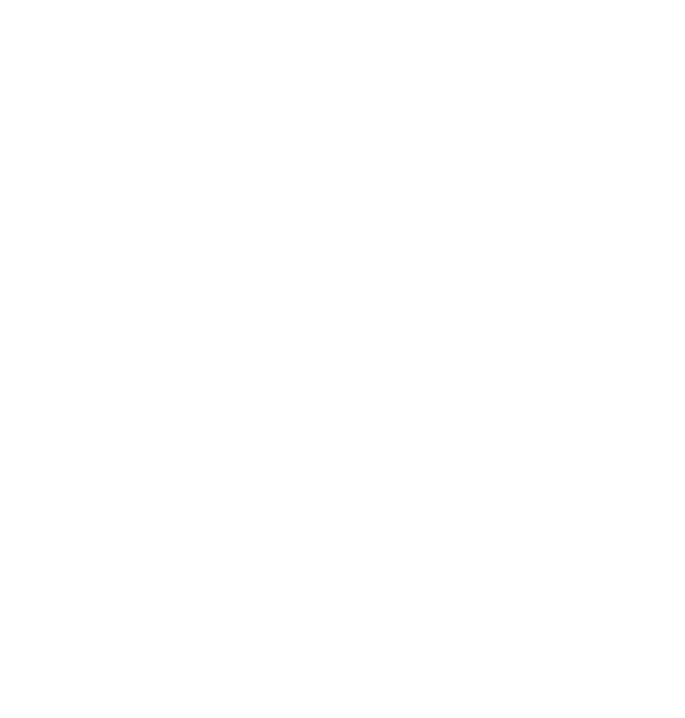
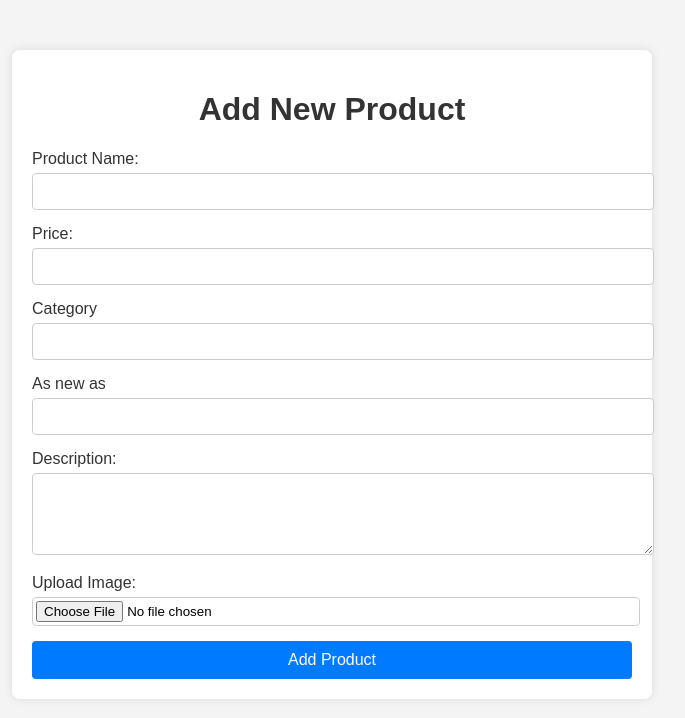
Before and after one commit to Aryankataria1/Hack-INNO, a plain HTML site: page product.html in a window 1280 px wide. Shown: the whole page, without its empty margins (308-993 px from the left). Drawn offline with Linux system fonts and the light colour scheme.

Commit message:
changes add

```diff
--- a/css/product.css
+++ b/css/product.css
@@ -0,0 +1,59 @@
+body {
+    font-family: Arial, sans-serif;
+    background-color: #f4f4f4;
+    margin: 0;
+    padding: 0;
+}
+
+.container {
+    max-width: 600px;
+    margin: 50px auto;
+    background: white;
+    padding: 20px;
+    box-shadow: 0px 0px 10px rgba(0, 0, 0, 0.1);
+    border-radius: 8px;
+}
+
+h1 {
+    text-align: center;
+    color: #333;
+}
+
+.form-group {
+    margin-bottom: 15px;
+}
+
+.form-group label {
+    display: block;
+    margin-bottom: 5px;
+    color: #333;
+}
+
+.form-group input,
+.form-group textarea {
+    width: 100%;
+    padding: 10px;
+    border: 1px solid #ccc;
+    border-radius: 4px;
+}
+
+.form-group input[type="file"] {
+    padding: 3px;
+}
+
+.btn {
+    display: inline-block;
+    background-color: #007bff;
+    color: white;
+    padding: 10px 20px;
+    text-align: center;
+    border: none;
+    border-radius: 4px;
+    cursor: pointer;
+    width: 100%;
+    font-size: 16px;
+}
+
+.btn:hover {
+    background-color: #0056b3;
+}
--- a/product.html
+++ b/product.html
@@ -0,0 +1,41 @@
+<!DOCTYPE html>
+<html lang="en">
+<head>
+    <meta charset="UTF-8">
+    <meta name="viewport" content="width=device-width, initial-scale=1.0">
+    <title>Add Product</title>
+    <link rel="stylesheet" href="css/product.css">
+</head>
+<body>
+    <div class="container">
+        <h1>Add New Product</h1>
+        <form action="/add-product" method="POST" enctype="multipart/form-data">
+            <div class="form-group">
+                <label for="productName">Product Name:</label>
+                <input type="text" id="productName" name="productName" required>
+            </div>
+            <div class="form-group">
+                <label for="productPrice">Price:</label>
+                <input type="number" id="productPrice" name="productPrice" required>
+            </div>
+            <div class="form-group">
+               <label for="Category">Category</label>
+               <input type="text" id="Category" name="Category" required>
+            </div>
+            <div class="form-group">
+                <label for="As new as ">As new as</label>
+                <input type="number" id="As new as" name="As new as" required>
+             </div>
+            <div class="form-group">
+                <label for="productDescription">Description:</label>
+                <textarea id="productDescription" name="productDescription" rows="4" required></textarea>
+            </div>
+            <div class="form-group">
+                <label for="productImage">Upload Image:</label>
+                <input type="file" id="productImage" name="productImage" accept="image/*" required>
+            </div>
+            <button type="submit" class="btn">Add Product</button>
+        </form>
+    </div>
+</body>
+</html>
```
Also changed, not shown: index.html (+13 -4 lines), css/style.css (line endings or trailing spaces).
